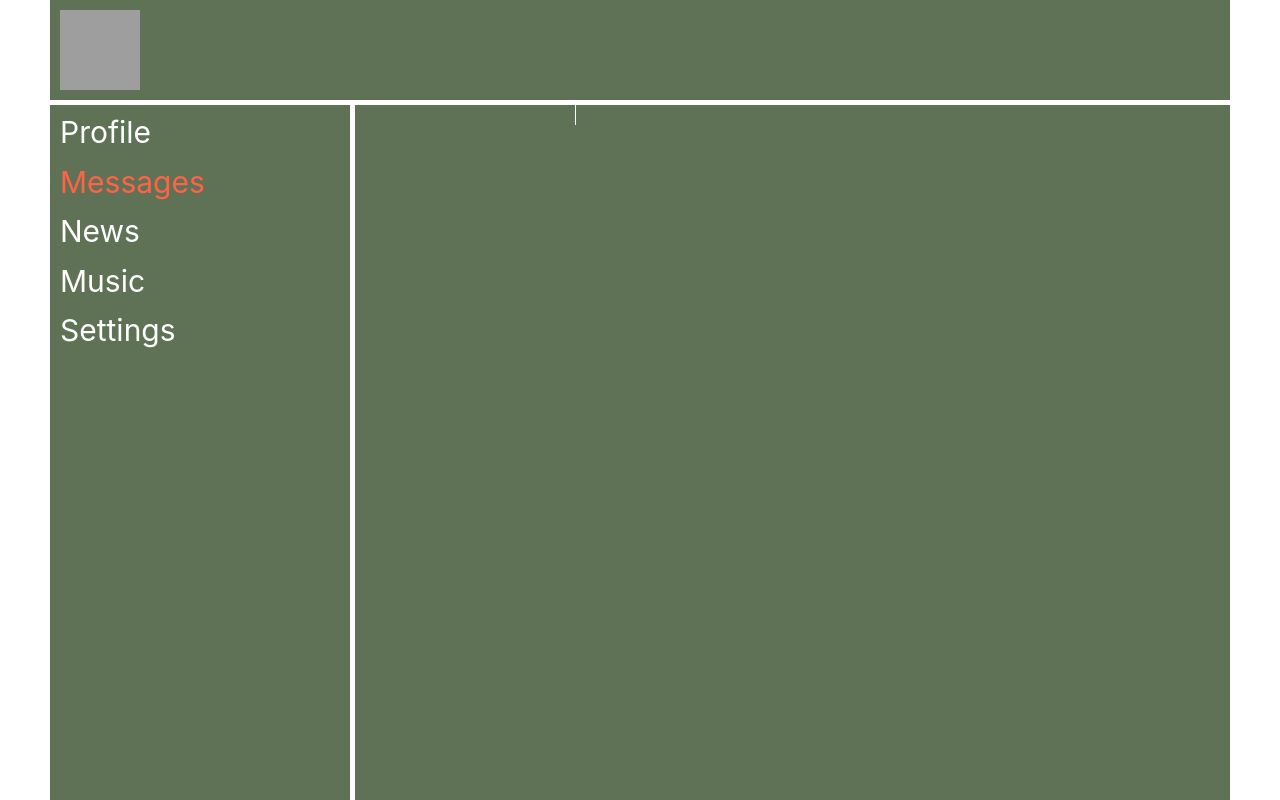
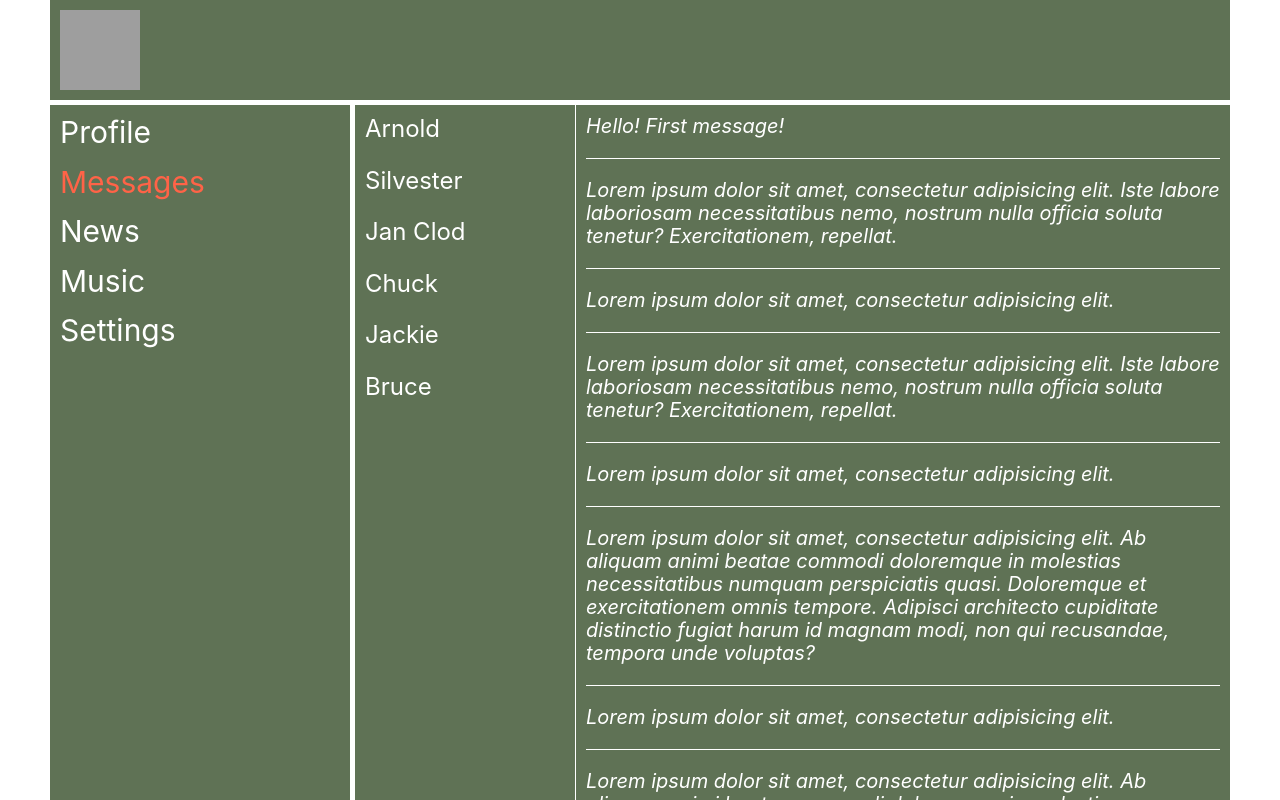
Before and after one commit to Odinokun/social-ts, a React (Create React App) app: page /dialogs in a window 1280 px wide. Shown: the top 800 px of the page. Built offline with nearby package versions, Linux system fonts and the light colour scheme; grey boxes are pictures that could not be loaded.

Commit message:
did rootProps types

```diff
--- a/src/App.tsx
+++ b/src/App.tsx
@@ -1,5 +1,7 @@
 import React from 'react';
 import {Route} from "react-router-dom";
+
+import {RootStateType} from "./redux/state";
 
 import './App.css';
 
@@ -12,25 +14,26 @@ import Music from "./components/Music/Music";
 import Settings from "./components/Settings/Settings";
 
 type AppPropsType = {
-    appState: object
+    state: RootStateType
 }
 
-function App(props: AppPropsType) {
-    return (
+const App:React.FC<AppPropsType> = (props) => (
     <div className="wrapper">
         <Header/>
         <Aside/>
         <main className="main">
-                <Route path="/profile" render={
-                    () => <Profile posts={props}/>
-                }/>
-                <Route path="/dialogs" component={Dialogs}/>
+            <Route path="/profile" render={() => <Profile profilePage={props.state.profilePage}/>}/>
+            {/*<Route path="/profile" component={Profile}/>*/}
+            {/*<Route path="/dialogs" component={Dialogs}/>*/}
+            <Route path="/dialogs" render={() => <Dialogs
+                dialogs={props.state.dialogsPage.dialogs}
+                messages={props.state.dialogsPage.messages}
+            />}/>
             <Route path="/news" component={News}/>
             <Route path="/music" component={Music}/>
             <Route path="/settings" component={Settings}/>
         </main>
     </div>
 );
-}
 
 export default App;
--- a/src/components/Dialogs/Dialog/Dialog.tsx
+++ b/src/components/Dialogs/Dialog/Dialog.tsx
@@ -5,13 +5,13 @@ import s from "./dialog.module.css";
 
 type DialogPropsType = {
     name: string,
-    link: number
+    id: number
 }
 
 function Dialog(props: DialogPropsType) {
     return (
         <li>
-            <NavLink className={s.link} to={"/dialogs/" + props.link} activeClassName={s.active}>
+            <NavLink className={s.link} to={"/dialogs/" + props.id} activeClassName={s.active}>
                 {props.name}
             </NavLink>
         </li>
--- a/src/components/Dialogs/Dialogs.tsx
+++ b/src/components/Dialogs/Dialogs.tsx
@@ -1,25 +1,27 @@
 import React from 'react';
 
 import s from './dialogs.module.css';
-// import dialogsData from "../../helpers/dialogs.helper";
-// import messagesData from "../../helpers/messages.helper";
 
 import Dialog from "./Dialog/Dialog";
 import Message from "./Message/Message";
+import {DialogsPageType} from "../../redux/state";
 
-function Dialogs() {
-    return (
+const Dialogs: React.FC<DialogsPageType> = (props) => {
+
+    let dialogsElements = props.dialogs.map((item) =>
+        <Dialog name={item.name} id={item.id} key={item.id} />
+    )
+
+    let messagesElements = props.messages.map((item) =>
+        <Message message={item.message} key={item.id}/>
+    )
+
+    return(
         <div className={s.wrap}>
             <div className={s.dialogs}>
                 <ul className={s.dialogs__list}>
 
-                    {/*{dialogsData.map((item) => (*/}
-                    {/*    <Dialog*/}
-                    {/*        name={item.name}*/}
-                    {/*        link={item.id}*/}
-                    {/*        key={item.id}*/}
-                    {/*    />*/}
-                    {/*))}*/}
+                    {dialogsElements}
 
                 </ul>
             </div>
@@ -27,17 +29,13 @@ function Dialogs() {
             <div className={s.messages}>
                 <ul className={s.messages__list}>
 
-                    {/*{messagesData.map((item) => (*/}
-                    {/*    <Message*/}
-                    {/*        message={item.message}*/}
-                    {/*        key={item.id}*/}
-                    {/*    />*/}
-                    {/*))}*/}
+                    {messagesElements}
 
                 </ul>
             </div>
         </div>
     )
 }
+;
 
 export default Dialogs;
--- a/src/components/Profile/MyPosts/MyPosts.tsx
+++ b/src/components/Profile/MyPosts/MyPosts.tsx
@@ -3,20 +3,29 @@ import React from 'react';
 import s from './my-posts.module.css'
 
 import Post from "./Post/Post";
+import {PostType} from "../../../redux/state";
 
-function MyPosts() {
+type MyPostsPropsType = {
+    posts: Array<PostType>
+}
+
+const MyPosts: React.FC<MyPostsPropsType> = (props) => {
+
+    let postElement = props.posts.map((item) =>
+        <Post message={item.message} likes={item.likes} key={item.id}/>
+    )
+
     return (
-        <div className={s.wrap}>
-            <form>
-                <textarea name="" id=""></textarea>
-                <button>Add post</button>
-            </form>
-
-            {/*{postsData.map((item) => (*/}
-            {/*    <Post message={item.message} likes={item.likes} key={item.id}/>*/}
-            {/*))}*/}
+        <div>
+            <div className={s.wrap}>
+                <form>
+                    <textarea name="" id=""></textarea>
+                    <button>Add post</button>
+                </form>
+            </div>
+            <div>{postElement}</div>
         </div>
     );
-}
+};
 
 export default MyPosts;
--- a/src/components/Profile/Profile.tsx
+++ b/src/components/Profile/Profile.tsx
@@ -1,19 +1,19 @@
 import React from 'react';
+import {ProfilePageType} from "../../redux/state";
 
 import MyPosts from "./MyPosts/MyPosts";
 import ProfileInfo from "./ProfileInfo/ProfileInfo";
 
-type ProfilePoprsType = {
-    posts: object
+
+type profilePropsType = {
+    profilePage: ProfilePageType
 }
 
-function Profile(props: ProfilePoprsType) {
-  return (
+const Profile:React.FC<profilePropsType> = (props) => (
     <div>
         <ProfileInfo/>
-        <MyPosts/>
+        <MyPosts posts={props.profilePage.posts}/>
     </div>
-  );
-}
+);
 
 export default Profile;
--- a/src/index.tsx
+++ b/src/index.tsx
@@ -4,14 +4,14 @@ import reportWebVitals from './reportWebVitals';
 import {BrowserRouter} from "react-router-dom";
 
 import './index.css';
-import state from "./redux/state";
+import state from './redux/state';
 
 import App from './App';
 
 ReactDOM.render(
     <BrowserRouter>
         <React.StrictMode>
-            <App appState={state}/>
+            <App state={state} />
         </React.StrictMode>
     </BrowserRouter>,
     document.getElementById('root')
--- a/src/redux/state.js
+++ /dev/null
@@ -1,67 +0,0 @@
-let state = {
-  posts: [
-    {
-      id: 1,
-      message: "Hello world",
-      likes: 10
-    }, {
-      id: 2,
-      message: "Second message",
-      likes: 0
-    }, {
-      id: 3,
-      message: "Odinokun - React developer",
-      likes: 5
-    }
-  ],
-  messages: [
-    {
-      id: 1,
-      message: 'Hello! First message!'
-    }, {
-      id: 2,
-      message: "Lorem ipsum dolor sit amet, consectetur adipisicing elit. Iste labore laboriosam necessitatibus nemo, nostrum nulla officia soluta tenetur? Exercitationem, repellat."
-    }, {
-      id: 3,
-      message: "Lorem ipsum dolor sit amet, consectetur adipisicing elit."
-    }, {
-      id: 4,
-      message: "Lorem ipsum dolor sit amet, consectetur adipisicing elit. Iste labore laboriosam necessitatibus nemo, nostrum nulla officia soluta tenetur? Exercitationem, repellat."
-    }, {
-      id: 5,
-      message: "Lorem ipsum dolor sit amet, consectetur adipisicing elit."
-    }, {
-      id: 6,
-      message: "Lorem ipsum dolor sit amet, consectetur adipisicing elit. Ab aliquam animi beatae commodi doloremque in molestias necessitatibus numquam perspiciatis quasi. Doloremque et exercitationem omnis tempore. Adipisci architecto cupiditate distinctio fugiat harum id magnam modi, non qui recusandae, tempora unde voluptas?"
-    }, {
-      id: 7,
-      message: "Lorem ipsum dolor sit amet, consectetur adipisicing elit."
-    }, {
-      id: 8,
-      message: "Lorem ipsum dolor sit amet, consectetur adipisicing elit. Ab aliquam animi beatae commodi doloremque in molestias necessitatibus numquam perspiciatis quasi. Doloremque et exercitationem omnis tempore. Adipisci architecto cupiditate distinctio fugiat harum id magnam modi, non qui recusandae, tempora unde voluptas?"
-    }
-  ],
-  dialogs: [
-    {
-      id: 1,
-      name: "Arnold"
-    }, {
-      id: 2,
-      name: "Silvester"
-    }, {
-      id: 3,
-      name: "Jan Clod"
-    }, {
-      id: 4,
-      name: "Chuck"
-    }, {
-      id: 5,
-      name: "Jackie"
-    }, {
-      id: 6,
-      name: "Bruce"
-    }
-  ]
-}
-
-export default state;
--- /dev/null
+++ b/src/redux/state.ts
@@ -0,0 +1,102 @@
+export type PostType = {
+    id: number,
+    message: string,
+    likes: number
+}
+
+export type ProfilePageType = {
+    posts: Array<PostType>
+}
+
+
+export type MessageType = {
+    id: number,
+    message: string,
+}
+
+export type DialogType = {
+    id: number,
+    name: string,
+}
+
+export type DialogsPageType = {
+    messages: Array<MessageType>,
+    dialogs: Array<DialogType>
+}
+
+export type RootStateType = {
+    profilePage: ProfilePageType,
+    dialogsPage: DialogsPageType
+}
+
+const state:RootStateType = {
+    profilePage: {
+        posts: [
+            {
+                id: 1,
+                message: "Hello world",
+                likes: 10
+            }, {
+                id: 2,
+                message: "Second message",
+                likes: 0
+            }, {
+                id: 3,
+                message: "Odinokun - React developer",
+                likes: 5
+            }
+        ],
+    },
+    dialogsPage: {
+        messages: [
+            {
+                id: 1,
+                message: 'Hello! First message!'
+            }, {
+                id: 2,
+                message: "Lorem ipsum dolor sit amet, consectetur adipisicing elit. Iste labore laboriosam necessitatibus nemo, nostrum nulla officia soluta tenetur? Exercitationem, repellat."
+            }, {
+                id: 3,
+                message: "Lorem ipsum dolor sit amet, consectetur adipisicing elit."
+            }, {
+                id: 4,
+                message: "Lorem ipsum dolor sit amet, consectetur adipisicing elit. Iste labore laboriosam necessitatibus nemo, nostrum nulla officia soluta tenetur? Exercitationem, repellat."
+            }, {
+                id: 5,
+                message: "Lorem ipsum dolor sit amet, consectetur adipisicing elit."
+            }, {
+                id: 6,
+                message: "Lorem ipsum dolor sit amet, consectetur adipisicing elit. Ab aliquam animi beatae commodi doloremque in molestias necessitatibus numquam perspiciatis quasi. Doloremque et exercitationem omnis tempore. Adipisci architecto cupiditate distinctio fugiat harum id magnam modi, non qui recusandae, tempora unde voluptas?"
+            }, {
+                id: 7,
+                message: "Lorem ipsum dolor sit amet, consectetur adipisicing elit."
+            }, {
+                id: 8,
+                message: "Lorem ipsum dolor sit amet, consectetur adipisicing elit. Ab aliquam animi beatae commodi doloremque in molestias necessitatibus numquam perspiciatis quasi. Doloremque et exercitationem omnis tempore. Adipisci architecto cupiditate distinctio fugiat harum id magnam modi, non qui recusandae, tempora unde voluptas?"
+            }
+        ],
+        dialogs: [
+            {
+                id: 1,
+                name: "Arnold"
+            }, {
+                id: 2,
+                name: "Silvester"
+            }, {
+                id: 3,
+                name: "Jan Clod"
+            }, {
+                id: 4,
+                name: "Chuck"
+            }, {
+                id: 5,
+                name: "Jackie"
+            }, {
+                id: 6,
+                name: "Bruce"
+            }
+        ]
+    }
+}
+
+export default state;
```
Lines whose indentation alone changed are shown as unchanged.
